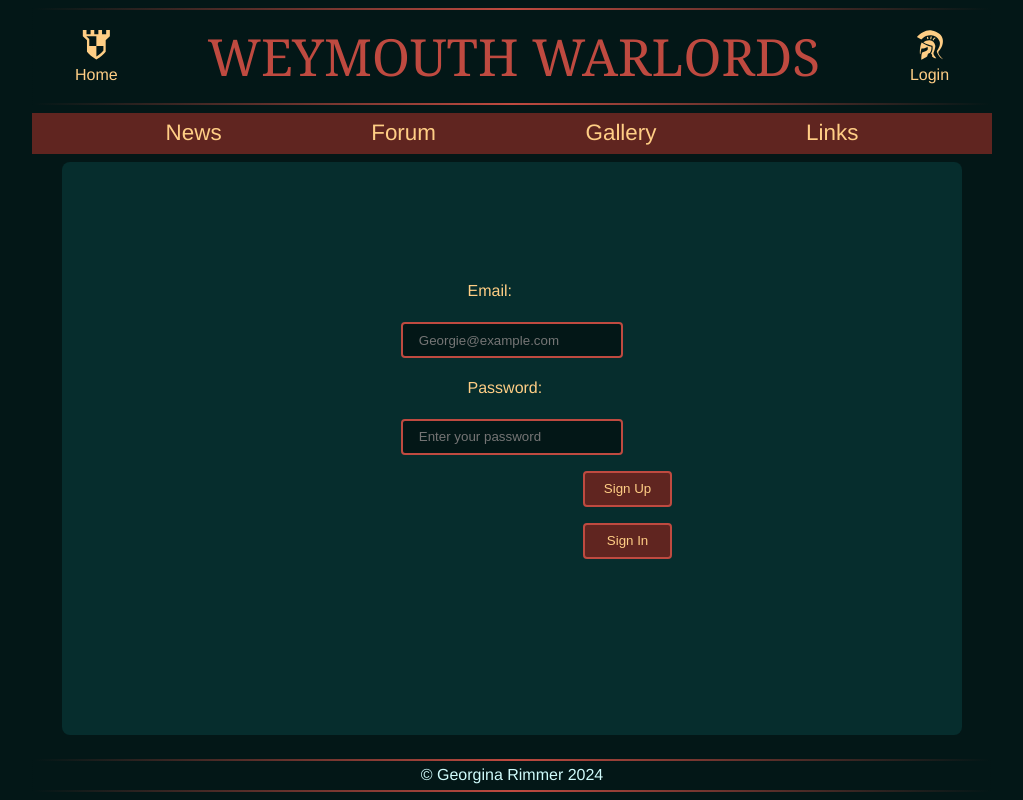
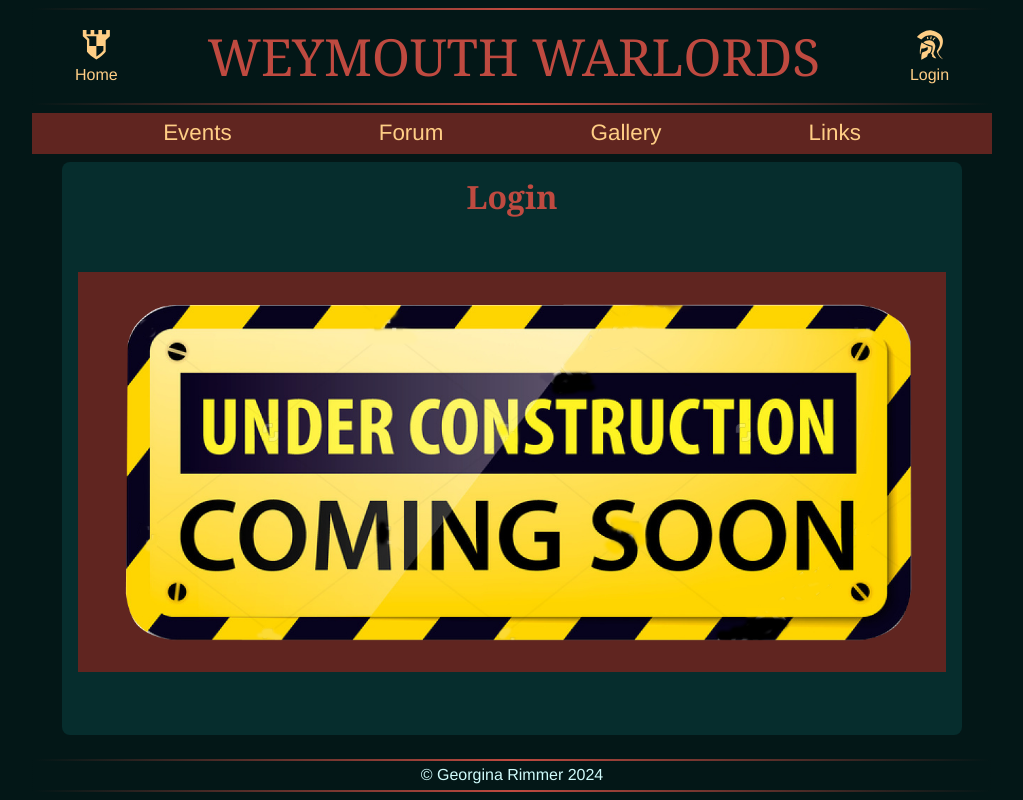
Before and after one commit to Georgie-x/weymouth-warlords, a React (Vite) app: page /login in a window 1280 px wide. Shown: the whole page, without its empty margins (120-1143 px from the left). Built offline with nearby package versions, Linux system fonts and the light colour scheme; no server answers.

Commit message:
under constructions added

```diff
--- a/src/content-components/News.tsx
+++ b/src/content-components/Events.tsx
@@ -1,15 +1,15 @@
+import sagapic from "../assets/Sagapic.jpg"
 
-
-function News() {
+function Events() {
 	return (
 		<>
 			<section className='WWSB'>
 				<h2>Warlords Winter Saga Bash</h2>
 				<p>  This event will be held on the 23rd Feb 2025 - more info to come!</p>
-				<img src="src/assets/Sagapic.jpg"></img>
+				<img src={sagapic}></img>
 			</section>
 		</>
 	)
 }
 
-export default News
+export default Events
--- a/src/content-components/Forum.tsx
+++ b/src/content-components/Forum.tsx
@@ -1,12 +1,14 @@
 import { MessageInput, Messages } from "."
+import construc from "../assets/construc.png"
 
 function Forum() {
 	return (
-		<section className="forum">
-			<h2>Forum</h2>
-			<Messages />
-			<MessageInput />
-		</section>
+				<section className='forum'>
+					<h2>Forum</h2><img className="construction" src={construc}></img>
+					{/* <Messages />
+					<MessageInput /> */}
+				</section>
+
 	)
 }
 
--- a/src/content-components/Gallery.tsx
+++ b/src/content-components/Gallery.tsx
@@ -1,6 +1,7 @@
 import { ChangeEvent, useState, useEffect } from "react";
 import { supabase } from "../supabase/supabase-client";
 import { demo, demo2 } from "../utils/db";
+import construct from "../assets/construc.png"
 
 type FileObject = {
     bucket_id: string;
@@ -61,9 +62,11 @@ function Gallery() {
     };
 
     return (
+
+
         <section className='gallery'>
-            <h2>Gallery</h2>
-            <div className='flex-across'>
+            <h2>Gallery</h2><img className="construction" src={construct}></img>
+            {/* <div className='flex-across'>
                 <label htmlFor='gallery'>Choose an album: </label>
                 <select className='select' name='gallery' id='gallery' onChange={handleChange}>
                     <option value='demo'>Rad Pic Demo</option>
@@ -75,8 +78,9 @@ function Gallery() {
                 {album.map((imagePath, index) => (
                     <img key={index} src={imagePath} alt='gallery photo' />
                 ))}
-            </div>
+            </div> */}
         </section>
+
     );
 }
 
--- a/src/content-components/Login.tsx
+++ b/src/content-components/Login.tsx
@@ -2,6 +2,7 @@ import { ChangeEvent, MouseEvent, useState } from "react"
 import { SignUpData } from "../utils/types"
 import { validateEmail, validatePassword } from "../utils/validation"
 import { supabase } from "../supabase/supabase-client"
+import construct from "../assets/construc.png"
 
 function LogIn() {
 	const [formData, setFormData] = useState<SignUpData>({ email: "", password: "" })
@@ -72,7 +73,9 @@ function LogIn() {
 
 	return (
 		<section className='sign-in'>
-			<form onSubmit={(e) => e.preventDefault()}>
+			<h2>Login</h2>
+			<img className='construction' src={construct}></img>
+			{/* <form onSubmit={(e) => e.preventDefault()}>
 					<label htmlFor='email'>Email: </label>
 					<input
 						type='email'
@@ -100,7 +103,7 @@ function LogIn() {
 					</button>
 					<br />
 					{message}
-			</form>
+				</form> */}
 		</section>
 	)
 }
--- a/src/content-components/index.tsx
+++ b/src/content-components/index.tsx
@@ -1,4 +1,4 @@
-import News from "./News"
+import Events from "./Events"
 import Forum from "./Forum"
 import Home from "./Home"
 import Gallery from "./Gallery"
@@ -11,5 +11,17 @@ import Feedback from "./Feedback"
 import MessageInput from "./Message-input"
 import Login from "./Login"
 
-
-export { News, Forum, Home, Gallery, Links, Messages, ErrorPage, Map, Contact, Feedback, MessageInput, Login}
+export {
+	Events,
+	Forum,
+	Home,
+	Gallery,
+	Links,
+	Messages,
+	ErrorPage,
+	Map,
+	Contact,
+	Feedback,
+	MessageInput,
+	Login,
+}
--- a/src/index.css
+++ b/src/index.css
@@ -321,6 +321,12 @@ form {
 	width: 320px;
 	margin: auto;
 }
+
+.construction{
+	width: 100%;
+	background-color: var(--primary-dark);
+
+}
 /* LOADING */
 
 .loader {
--- a/src/layout-components/Content.tsx
+++ b/src/layout-components/Content.tsx
@@ -1,5 +1,5 @@
 import { Routes, Route, Navigate } from "react-router-dom"
-import { ErrorPage, News, Forum, Home, Gallery, Links } from "../content-components"
+import { ErrorPage, Events, Forum, Home, Gallery, Links } from "../content-components"
 import { Login } from "./index"
 import Profile from "../content-components/Profile" // Adjust the path as needed
 import { useUser } from "../contexts/User-context"
@@ -13,7 +13,7 @@ function Content() {
 				<Routes>
 					<Route path='/' element={<Home />} />
 					<Route path='/home' element={<Home />} />
-					<Route path='/news' element={<News />} />
+					<Route path='/events' element={<Events />} />
 					<Route path='/gallery' element={<Gallery />} />
 					<Route path='/forum' element={<Forum />} />
 					<Route path='/links' element={<Links />} />
--- a/src/layout-components/Nav.tsx
+++ b/src/layout-components/Nav.tsx
@@ -4,7 +4,7 @@ function Nav() {
 		<nav>
 			<ul className='menu'>
 				<li>
-					<Link to='/news'>News</Link>
+					<Link to='/events'>Events</Link>
 				</li>
 				<li>
 					<Link to='/forum'>Forum</Link>
```
Also changed, not shown: src/assets/construc.png (added), 1 other file (tests, documents, lock files or other folders). Lines whose indentation alone changed are shown as unchanged.
